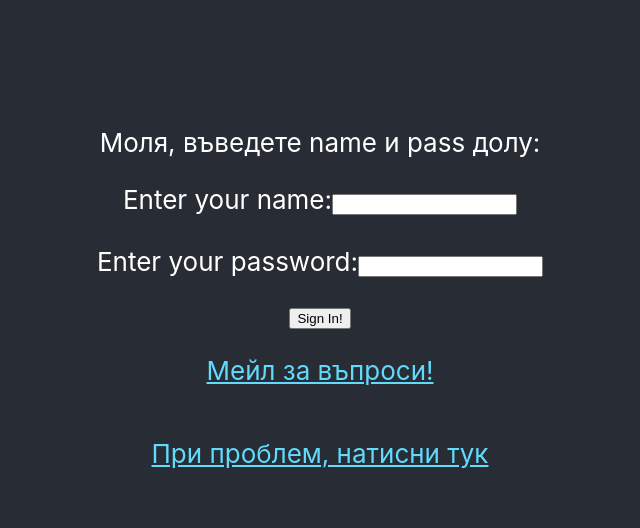
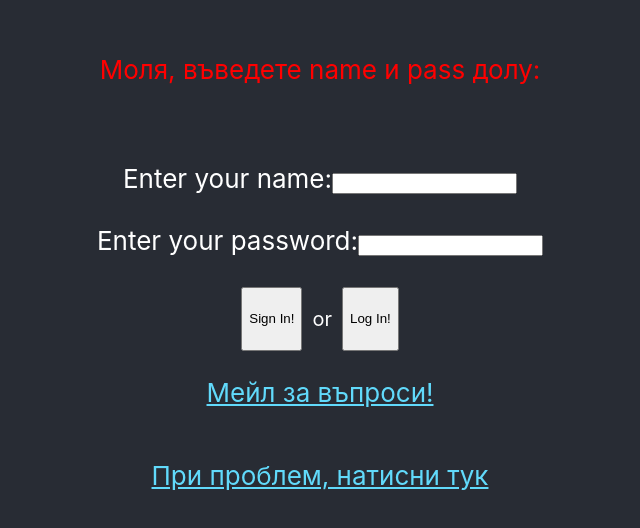
Before and after one commit to viXa221/course, a React (Create React App) app: page / in a window 1280 px wide. Shown: the part 128-656 px from the top of the page, without its empty margins (320-960 px from the left). Built offline with nearby package versions, Linux system fonts and the light colour scheme.

Commit message:
changeColor and new Buttons pt.2

```diff
--- a/src/App.css
+++ b/src/App.css
@@ -1,3 +1,10 @@
+.button-container{
+  display: flex;
+  gap: 10px;
+}
+.red-text{
+  color:red;
+}
 .App {
   text-align: center;
 }
--- a/src/App.js
+++ b/src/App.js
@@ -1,30 +1,34 @@
 // import logo from './logo.svg';
+import { useState } from 'react';
 import './App.css';
 
 function App() {
   return (
     <div className="App">
       <header className="App-header">
+      <p style={{color:'red'}}>Моля, въведете name и pass долу:</p>
+
       {/* <img src={logo} className="App-logo" alt="logo" /> */}
 
         <p>
          </p>
-        <p>Моля, въведете name и pass долу:</p>
         <form>
-          <label>Enter your name:
+          <label id='nameRegister()'>Enter your name:
             <input type="text"/>
           </label>
         </form>
         <br></br>
         <form>
-          <label>Enter your password:
+          <label id='passRegister()'>Enter your password:
             <input type="text"/>
           </label>
           </form>
         <br></br>
-        <button onclick="clickMe()" type="button" placeholder="">Sign In!</button>
-
-
+        <div style={{ display: 'flex', gap: '10px'}}>
+        <button onclick="SignIn()" type="button" placeholder="">Sign In!</button>
+        <p style={{ fontSize: '20px'}}>or</p>
+        <button onclick="LogIn()" type="button" placeholder="">Log In!</button>
+        </div>
       <a
       className="App-link"
       href="mailto:someone@example.com">
```
